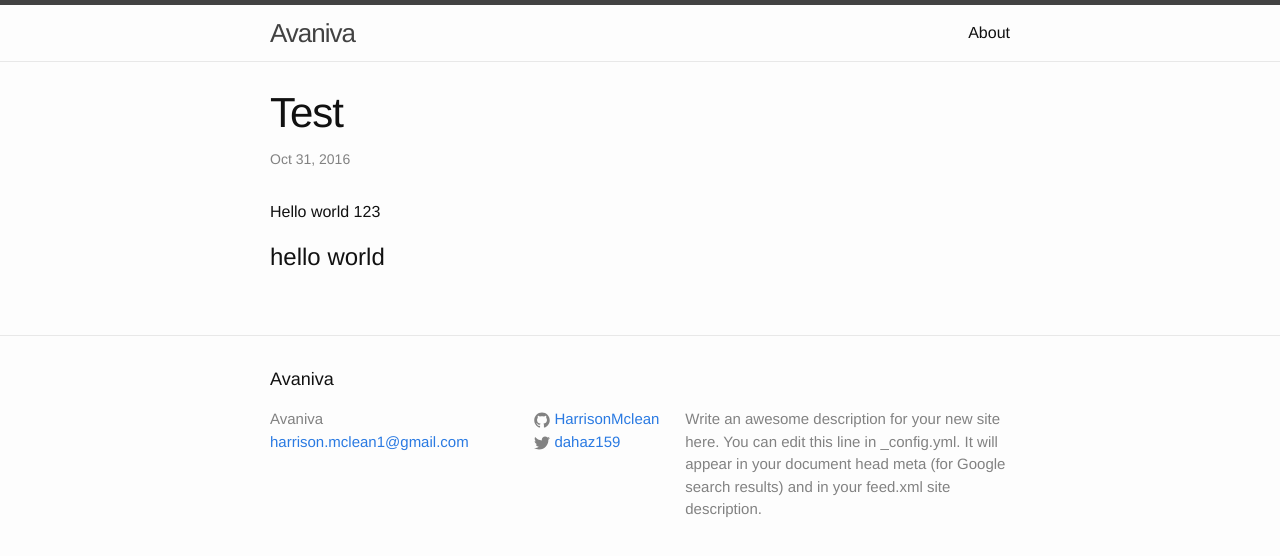
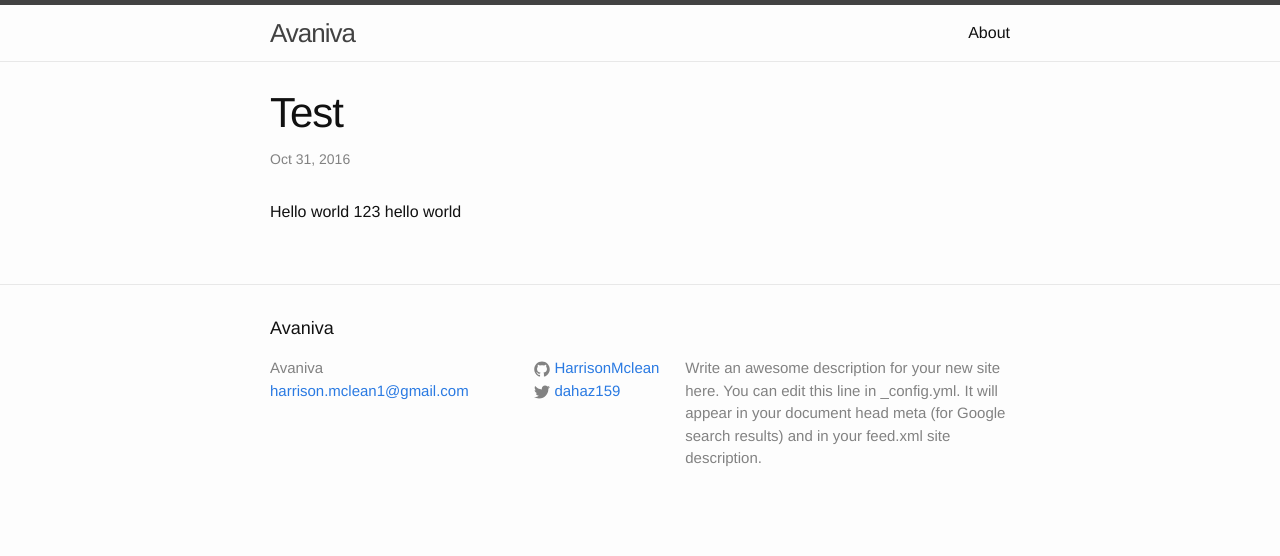
Before and after one commit to HarrisonMclean/TestSite, a Jekyll site: the page built from _posts/2016-10-31-Test.markdown, in a window 1280 px wide. Shown: the top 556 px of the page. Built offline with Jekyll 4.4.1, drawn with Linux system fonts in a browser that asks for light colours.

```diff
--- a/_posts/2016-10-31-Test.markdown
+++ b/_posts/2016-10-31-Test.markdown
@@ -4,7 +4,6 @@ title:  "Test"
 date:   2016-10-31 08:56:41 -0400
 categories: test
 ---
-
 Hello world
 123
-<h1>hello world</h1>
+hello world
```
